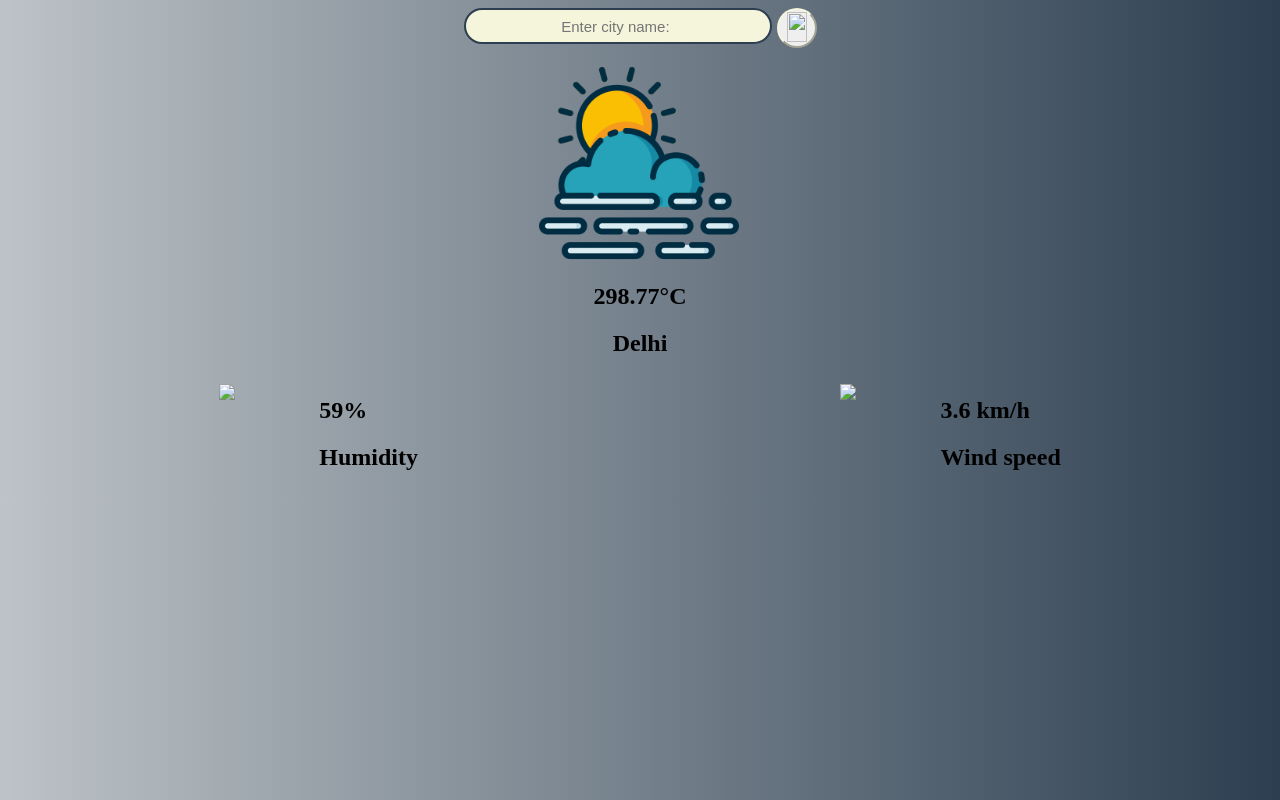
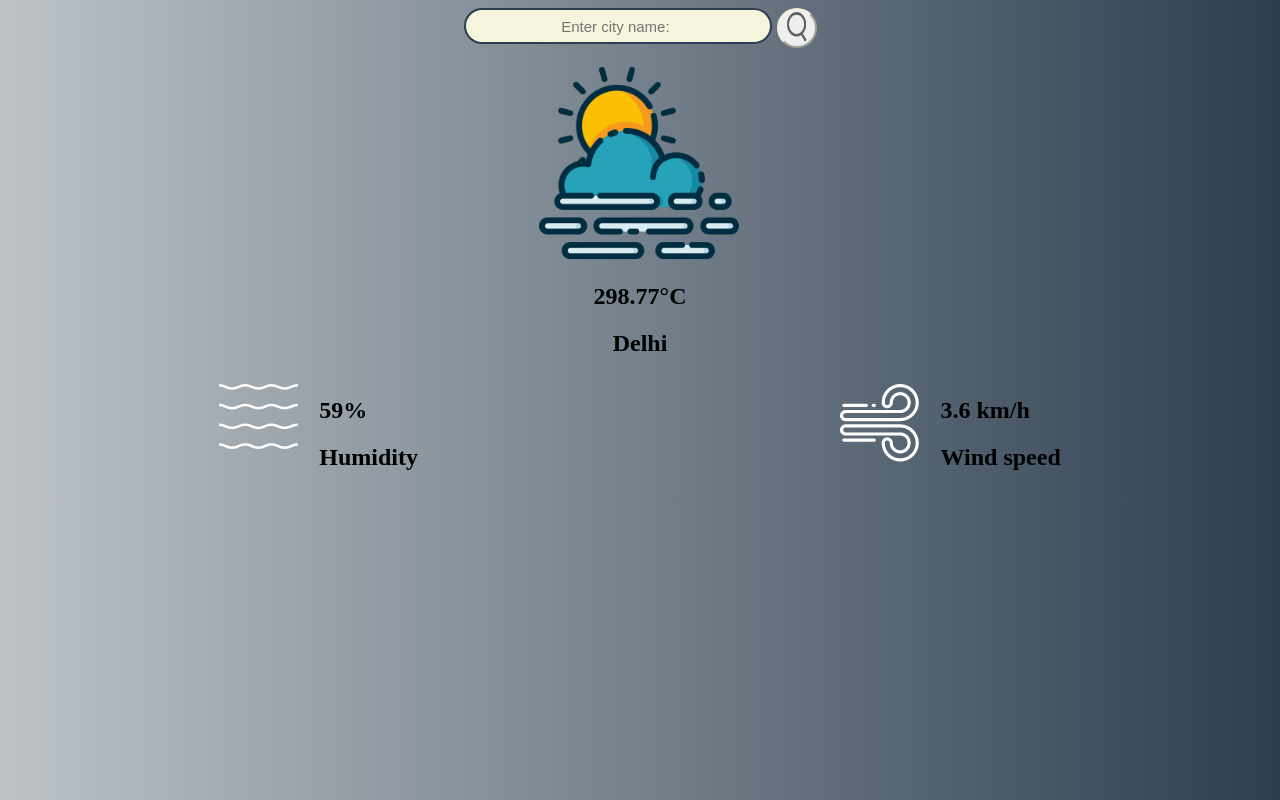
Before and after one commit to Rishita-chawla/JavaScript21Daychallenge, a plain HTML site: page day21.html in a window 1280 px wide. Drawn offline with Linux system fonts and the light colour scheme; files whose address does not match are found by name.

Commit message:
Update day21.html

```diff
--- a/day21.html
+++ b/day21.html
@@ -11,7 +11,7 @@
     <form id="form">
         <input type="text" placeholder="Enter city name: " name="city" id="city">
         <button>
-            <img src="./weather-app-img/images/search.png">
+            <img src="./search.png">
         </button>
     </form>
     <div id="weatherImage">
@@ -21,7 +21,7 @@
     <div class="temp">
       <div class="humidity">
         <div class="humimg">
-            <img src="./weather-app-img/images/humidity.png">
+            <img src="./humidity.png">
         </div>
         <div id="humdata">
             <h2 id="hdata">59%</h2>
@@ -30,7 +30,7 @@
        </div>
       <div class="windSpeed">
         <div class="windimg">
-            <img src="./weather-app-img/images/wind.png">
+            <img src="./wind.png">
         </div>
         <div id="windata">
             <h2 id="wdata">3.6 km/h</h2>
```
